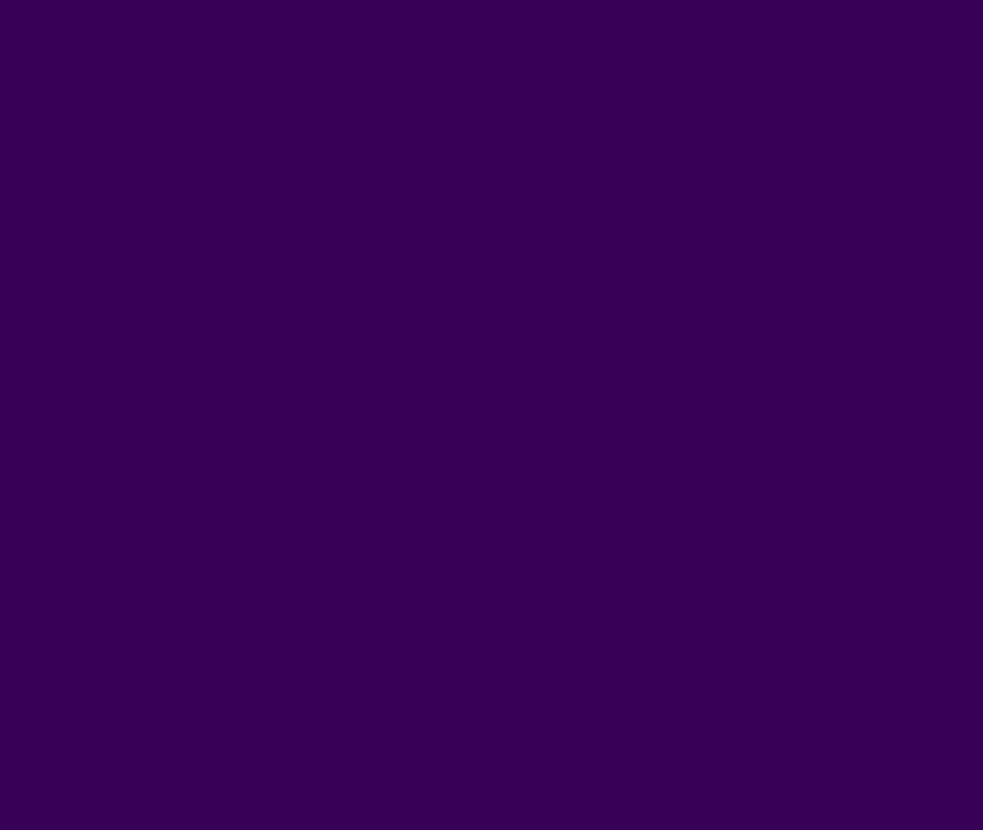
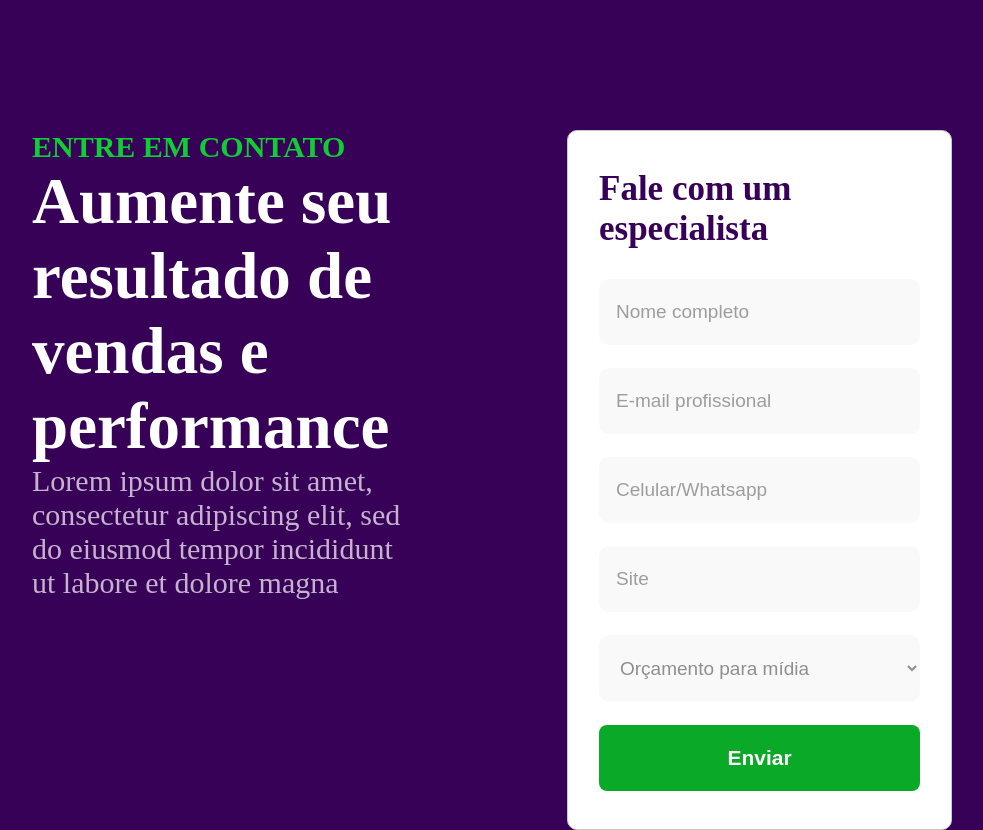
Before and after one commit to FelipeAlencarlp/landingpage-nextjs, a Next.js app: page / in a window 1280 px wide. Shown: the part 2220-3050 px from the top of the page, without its empty margins (148-1131 px from the left). Before the commit the page ends 2095 px from the top, so only its background shows below. Built offline with nearby package versions, Linux system fonts and the light colour scheme.

Commit message:
Area de contato finalizada

```diff
--- a/src/pages/components/button/button.module.scss
+++ b/src/pages/components/button/button.module.scss
@@ -17,4 +17,14 @@
         background-color: $whiteColor;
         color: $purpleColor;
     }
+
+    &.full {
+        padding: 21px;
+        width: 100%;
+        font-size: 21px;
+        font-weight: 600;
+        border-radius: 8px;
+        background-color: $green3Color;
+        color: $whiteColor;
+    }
 }
--- a/src/pages/components/button/index.jsx
+++ b/src/pages/components/button/index.jsx
@@ -10,9 +10,8 @@
 
 const Button = ({ title, kind }) => {
     const genarationClassByKind = () => {
-        if (kind === "secundary") {
-            return Styles.secundary;
-        }
+        if (kind === "secundary") return Styles.secundary;
+        if (kind === "full") return Styles.full;
 
         return Styles.primary;
     }
--- /dev/null
+++ b/src/pages/components/contato/contato.module.scss
@@ -0,0 +1,49 @@
+@import '../../../styles/mixins/colors.scss';
+@import '../../../styles/mixins/padding.scss';
+
+.container {
+    @include Padding;
+    display: grid;
+    grid-template-columns: repeat(2, 1fr);
+    align-items: flex-start;
+    justify-content: space-between;
+    gap: 150px;
+}
+
+.texts {
+    span {
+        font-size: 30px;
+        font-weight: 600;
+        color: $green2Color;
+    }
+
+    h1 {
+        font-size: 65px;
+        font-weight: bold;
+    }
+
+    p {
+        font-size: 30px;
+        font-weight: 300;
+        opacity: 0.7;
+    }
+}
+
+.form {
+    padding: 38px 31px;
+    background-color: $whiteColor;
+    border: 0.5px solid $gray3Color;
+    border-radius: 10px;
+
+    h1 {
+        color: $purpleColor;
+        font-size: 35px;
+        font-weight: bold;
+        margin-bottom: 30px;
+    }
+
+    form {
+        display: grid;
+        gap: 23px;
+    }
+}
--- /dev/null
+++ b/src/pages/components/contato/index.jsx
@@ -0,0 +1,41 @@
+import Button from '../button';
+import Input from '../input';
+import Select from '../select';
+import Styles from './contato.module.scss';
+
+const Contato = () => {
+    return (
+        <div className={Styles.container}>
+            <div className={Styles.texts}>
+                <span>ENTRE EM CONTATO</span>
+                <h1>Aumente seu resultado de vendas e performance</h1>
+                <p>
+                    Lorem ipsum dolor sit amet, consectetur adipiscing elit, sed do eiusmod tempor incididunt ut labore et dolore magna
+                </p>
+            </div>
+            <div className={Styles.form}>
+                <h1>Fale com um especialista</h1>
+                <form>
+                    <Input type="text" placeholder="Nome completo" required />
+                    <Input type="email" placeholder="E-mail profissional" required />
+                    <Input
+                        type="number"
+                        placeholder="Celular/Whatsapp"
+                        pattern="^[+]*[(]{0,1}[0-9]{1,4}[)]{0,1}[-\s\./0-9]*$"
+                        required
+                    />
+                    <Input type="text" placeholder="Site" required />
+                    <Select type="text" placeholder="Orçamento para mídia" options={[
+                        { label: "Instagram", value: "instagram" },
+                        { label: "Facebook", value: "facebook" }
+                    ]} required
+                    />
+
+                    <Button title="Enviar" kind="full" />
+                </form>
+            </div>
+        </div>
+    );
+}
+
+export default Contato;
--- a/src/pages/components/features/features.module.scss
+++ b/src/pages/components/features/features.module.scss
@@ -3,6 +3,7 @@
 
 .container {
     @include Padding;
+    padding-bottom: 255px;
     display: flex;
     flex-flow: column;
     align-items: center;
--- /dev/null
+++ b/src/pages/components/input/Input.module.scss
@@ -0,0 +1,12 @@
+@import '../../../styles/mixins/colors.scss';
+
+.input {
+    padding: 22px 17px;
+    background-color: $gray4Color;
+    border: none;
+    border-radius: 10px;
+    font-size: 19px;
+    font-weight: 300;
+    color: $gray5Color;
+    opacity: 0.7;
+}
--- /dev/null
+++ b/src/pages/components/input/index.jsx
@@ -0,0 +1,15 @@
+import Styles from './Input.module.scss';
+
+const Input = ({ type, placeholder, pattern, required }) => {
+    return (
+        <input
+            type={type}
+            placeholder={placeholder}
+            pattern={pattern}
+            required={required}
+            className={Styles.input}
+        />
+    );
+}
+
+export default Input;
--- /dev/null
+++ b/src/pages/components/select/index.jsx
@@ -0,0 +1,16 @@
+import Styles from './select.module.scss';
+
+const Select = ({ placeholder, required, options }) => {
+    return (
+        <select className={Styles.select} required={required}>
+            <option value="" >{placeholder}</option>
+            {
+                options?.map((option, index) => (
+                    <option key={index} value={option.value} >{option.label}</option>
+                ))
+            }
+        </select>
+    );
+}
+
+export default Select;
--- /dev/null
+++ b/src/pages/components/select/select.module.scss
@@ -0,0 +1,12 @@
+@import '../../../styles/mixins/colors.scss';
+
+.select {
+    padding: 22px 17px;
+    background-color: $gray4Color;
+    border: none;
+    border-radius: 10px;
+    font-size: 19px;
+    font-weight: 300;
+    color: $gray5Color;
+    opacity: 0.7;
+}
--- a/src/pages/index.jsx
+++ b/src/pages/index.jsx
@@ -1,4 +1,5 @@
 import styles from "./Home.module.scss";
+import Contato from "./components/contato";
 import Features from "./components/features";
 import Header from "./components/header";
 import Welcome from "./components/welcome";
@@ -9,6 +10,7 @@
         <Header />
         <Welcome />
         <Features />
+        <Contato />
     </main>
   );
 }
--- a/src/styles/mixins/colors.scss
+++ b/src/styles/mixins/colors.scss
@@ -3,7 +3,12 @@
 
 $grayColor: #AFAFAF;
 $gray2Color: #4A4A4A;
+$gray3Color: #C9C9C9;
+$gray4Color: #F7F7F7;
+$gray5Color: #606060;
 
 $greenColor: #0DC74F;
+$green2Color: #0FCE33;
+$green3Color: #0AAA28;
 
 $whiteColor: #FFF;
```
